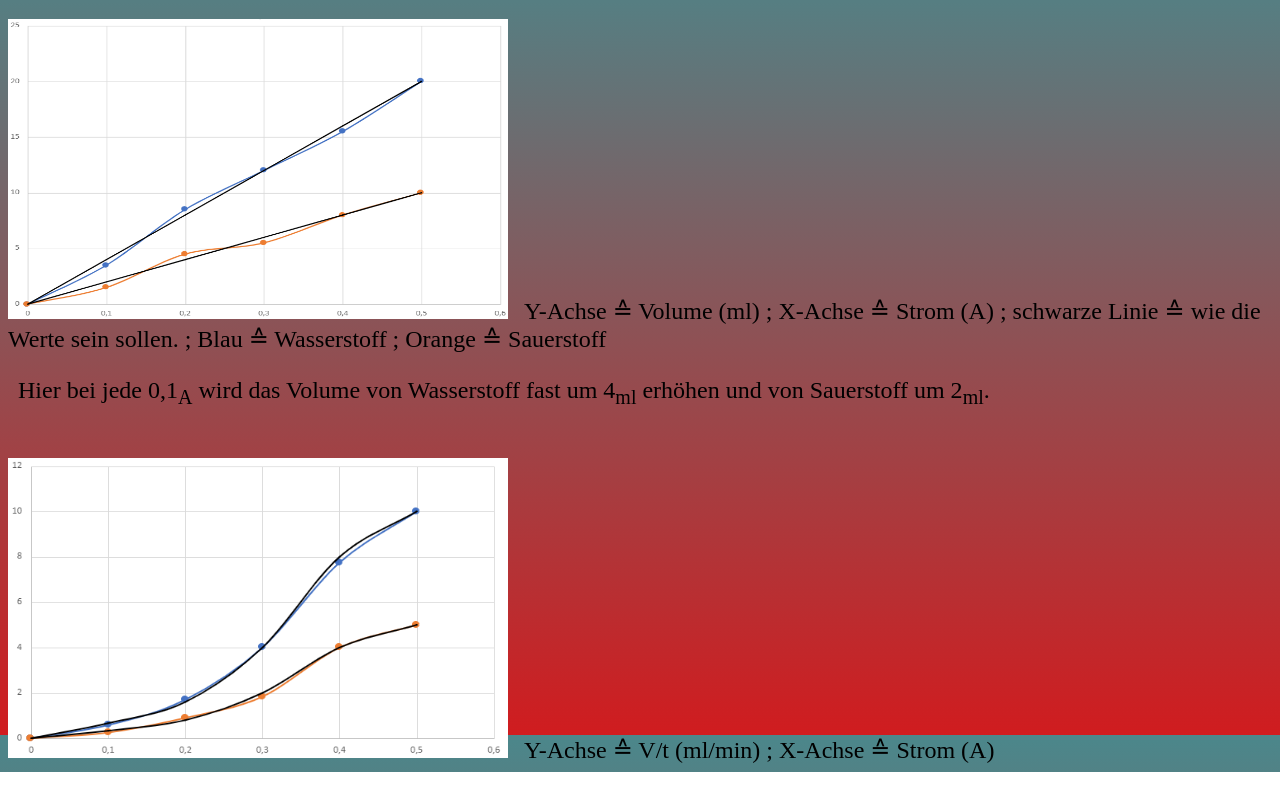
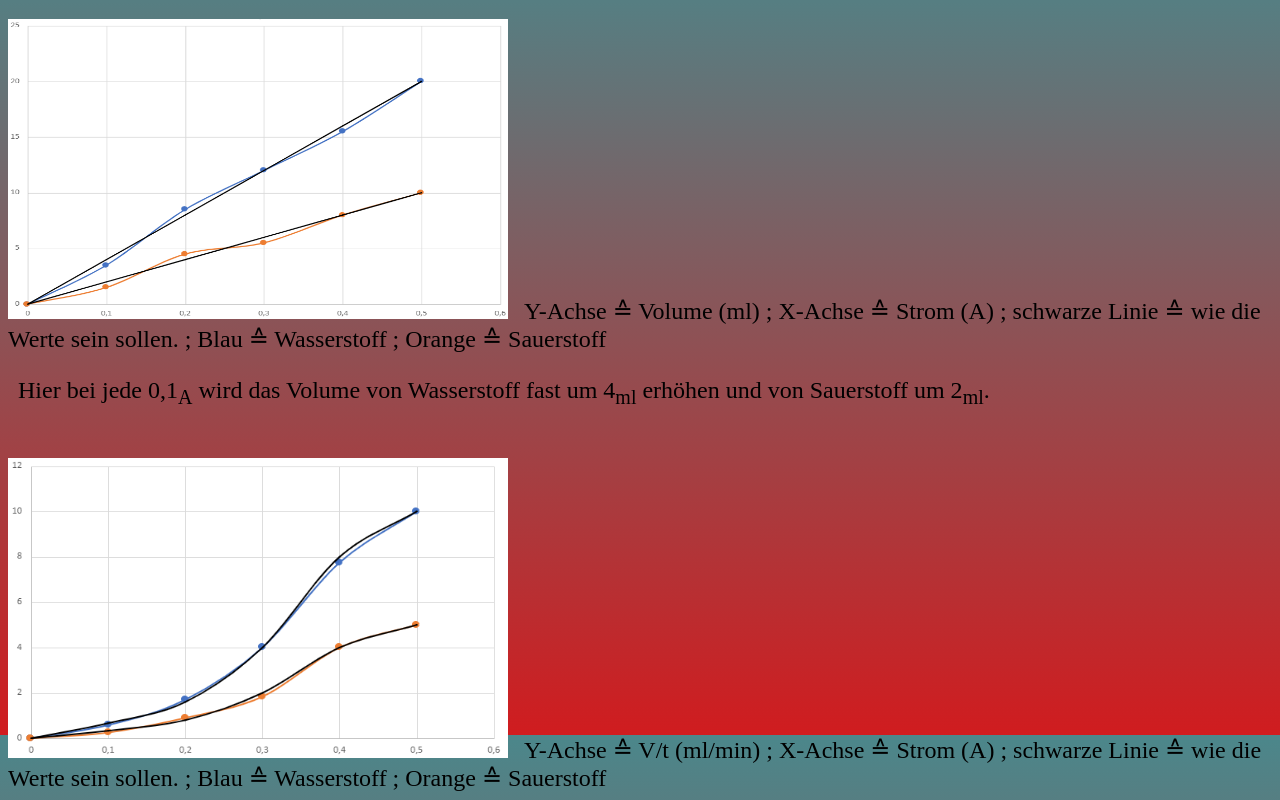
Before and after one commit to borbo-kh/praktikum-exp, a plain HTML site: page Wasserstofftechnik/wasserstofftechnik.html in a window 1280 px wide. Shown: the part 865-1665 px from the top of the page. Before the commit the page ends 1637 px from the top, so only its background shows below. Drawn offline with Linux system fonts and the light colour scheme.

Commit message:
Update wasserstofftechnik.html

```diff
--- a/Wasserstofftechnik/wasserstofftechnik.html
+++ b/Wasserstofftechnik/wasserstofftechnik.html
@@ -116,7 +116,7 @@
     <p>Hier bei jede 0,1<sub>A</sub> wird das Volume von Wasserstoff fast um 4<sub>ml</sub> erhöhen und von Sauerstoff um 2<sub>ml</sub>.</p>
     <div></div>
     <img src="wt-tabele-vt_s.png" height="300" width="500">
-    <label id="e2"> Y-Achse ≙ V/t (ml/min) ; X-Achse ≙ Strom (A)</label>
+    <label id="e2"> Y-Achse ≙ V/t (ml/min) ; X-Achse ≙ Strom (A) ; schwarze Linie ≙ wie die Werte sein sollen. ; Blau ≙ Wasserstoff ; Orange ≙ Sauerstoff</label>
 </body>
 
 
```
